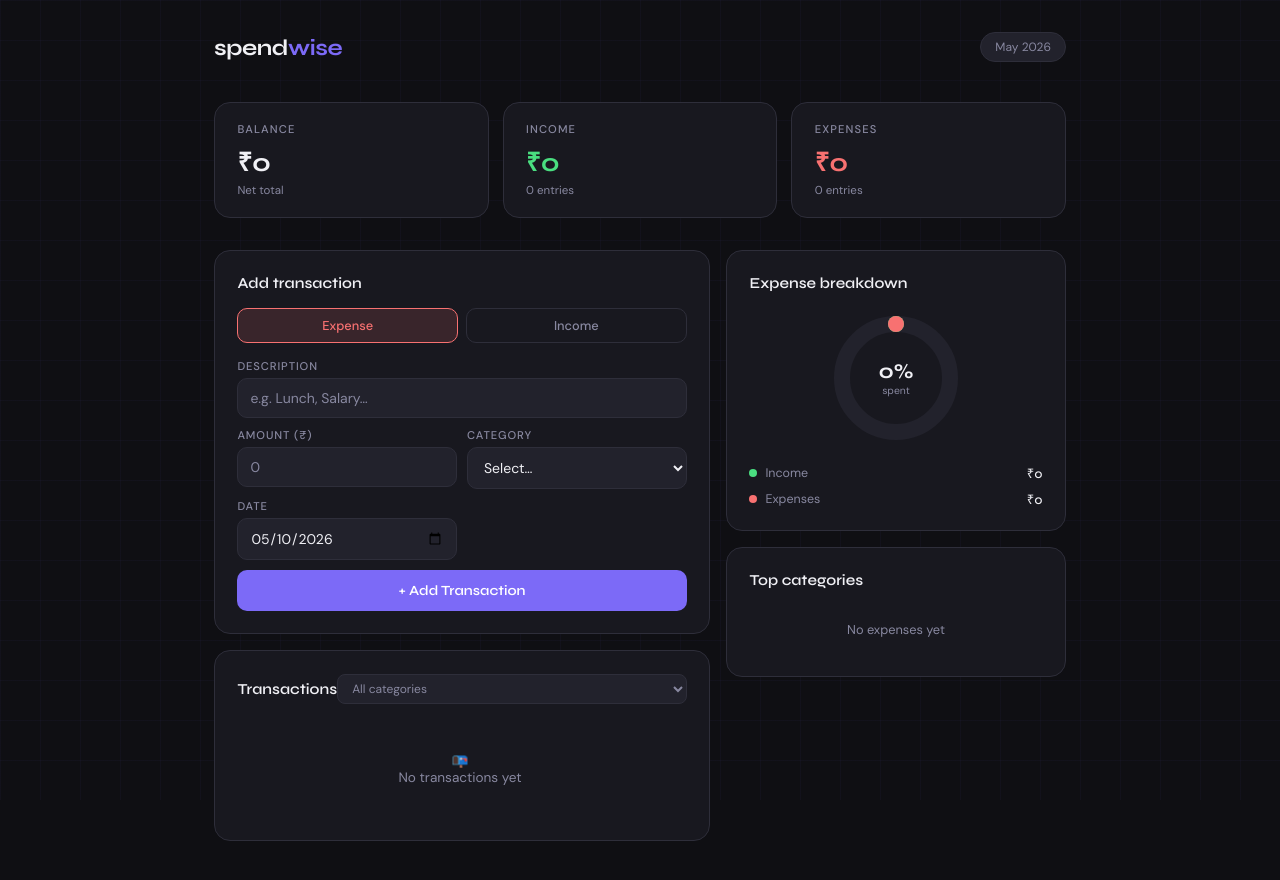
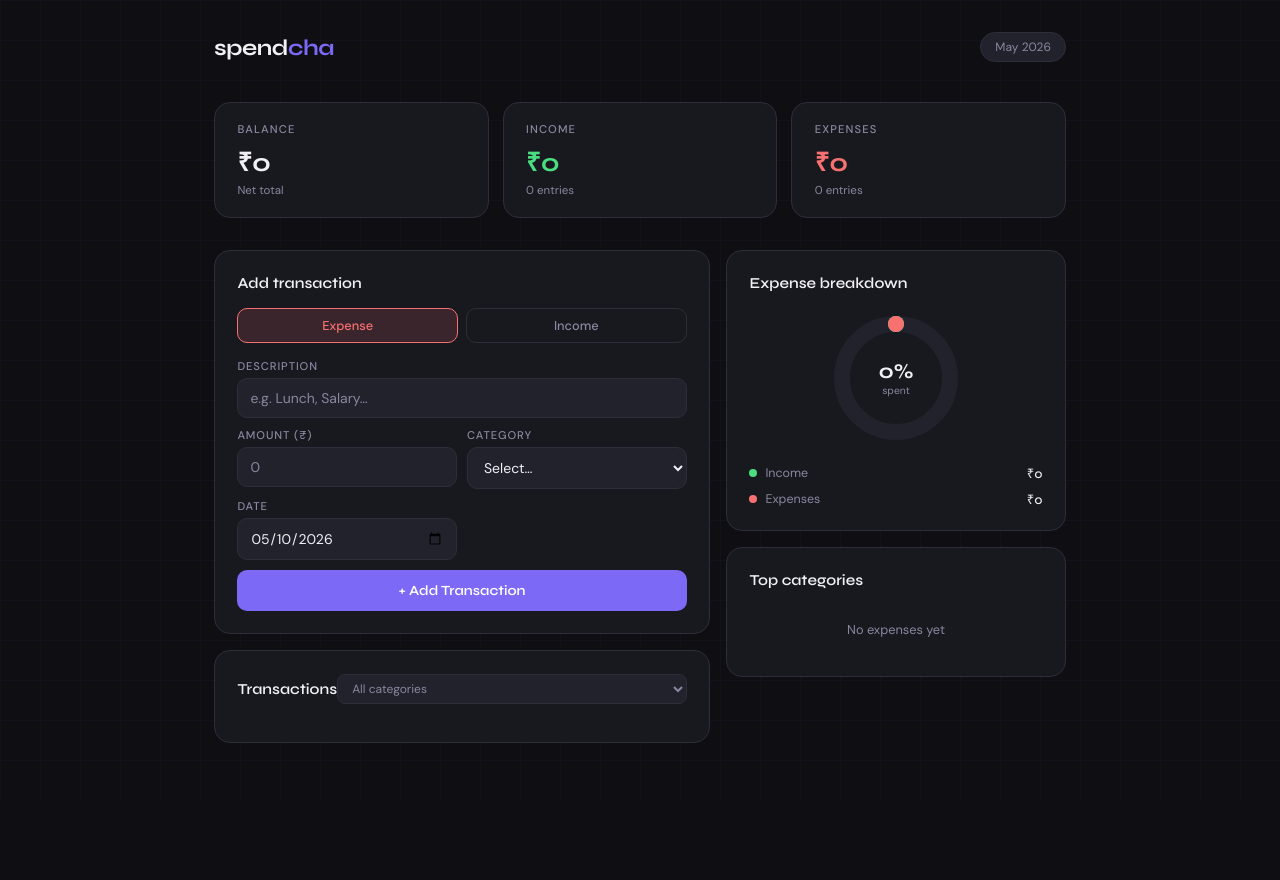
Before and after one commit to ritikajain-gif08/Expense-Tracker, a plain HTML site: page index.html in a window 1280 px wide. After the commit the page ends 807 px from the top, so only its background shows below. Drawn offline with Linux system fonts and the light colour scheme.

Commit message:
renamed app to Kharcha

```diff
--- a/index.html
+++ b/index.html
@@ -3,7 +3,7 @@
 <head>
 <meta charset="UTF-8">
 <meta name="viewport" content="width=device-width, initial-scale=1.0">
-<title>Expense Tracker</title>
+<title>Kharcha</title>
 <link href="https://fonts.googleapis.com/css2?family=Syne:wght@400;500;600;700&family=DM+Sans:wght@300;400;500&display=swap" rel="stylesheet">
 <style>
   *, *::before, *::after { box-sizing: border-box; margin: 0; padding: 0; }
@@ -134,7 +134,7 @@
 <body>
 <div class="app">
   <header>
-    <div class="logo">spend<span>wise</span></div>
+    <div class="logo">spend<span>cha</span></div>
     <div class="month-badge" id="monthBadge"></div>
   </header>
 
@@ -248,7 +248,7 @@ const ICONS = { Food:'🍱', Transport:'🚌', Shopping:'🛍️', Entertainment
 const CAT_COLORS = ['#7c6af7','#f7c06a','#4ade80','#f87171','#60a5fa','#fb923c','#a78bfa','#34d399'];
 
 let txType = 'expense';
-let transactions = JSON.parse(localStorage.getItem('spendwise_txns') || '[]');
+let transactions = JSON.parse(localStorage.getItem('kharcha_txns'))
 
 function setType(t) {
   txType = t;
@@ -281,7 +281,7 @@ function deleteTransaction(id) {
   renderAll();
 }
 
-function save() { localStorage.setItem('spendwise_txns', JSON.stringify(transactions)); }
+function save() { localStorage.setItem('kharcha_txns', JSON.stringify(transactions)); }
 function renderAll() { renderSummary(); renderList(); renderDonut(); renderBars(); }
 
 function renderSummary() {
```
